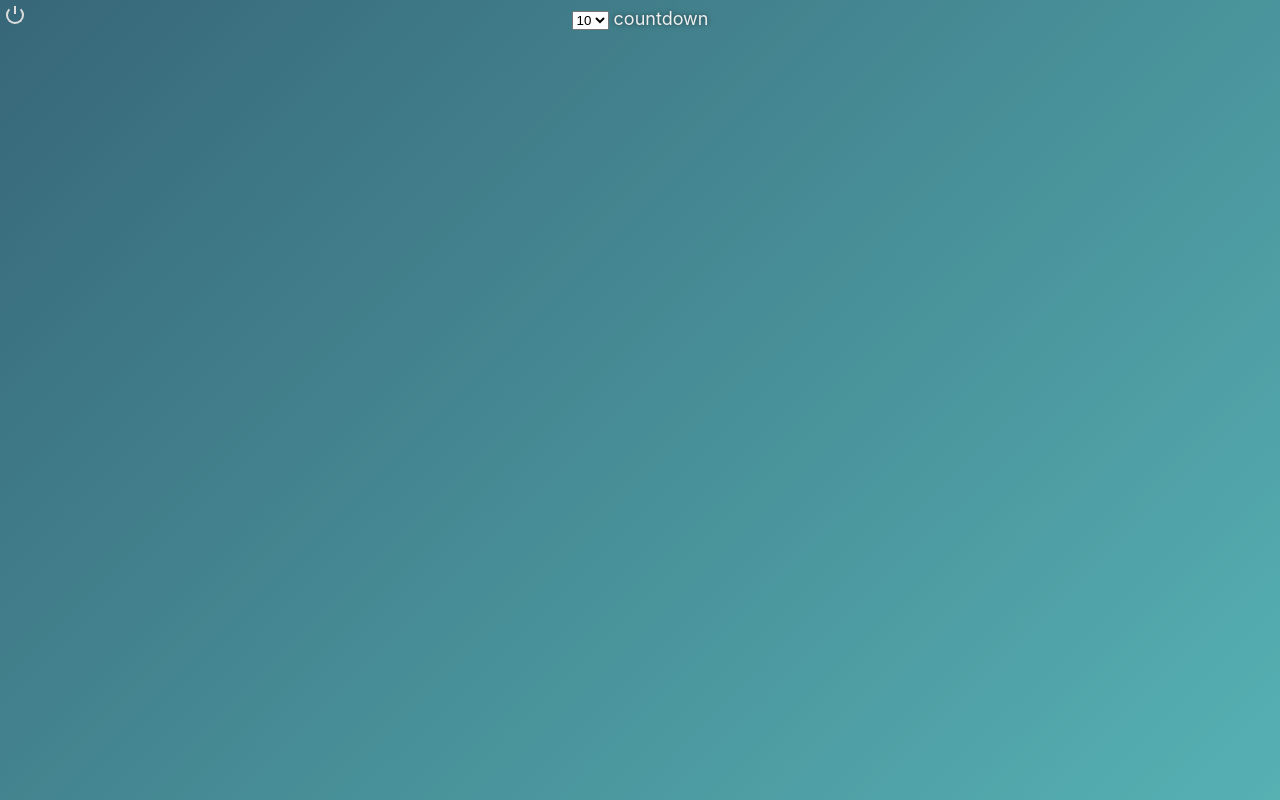
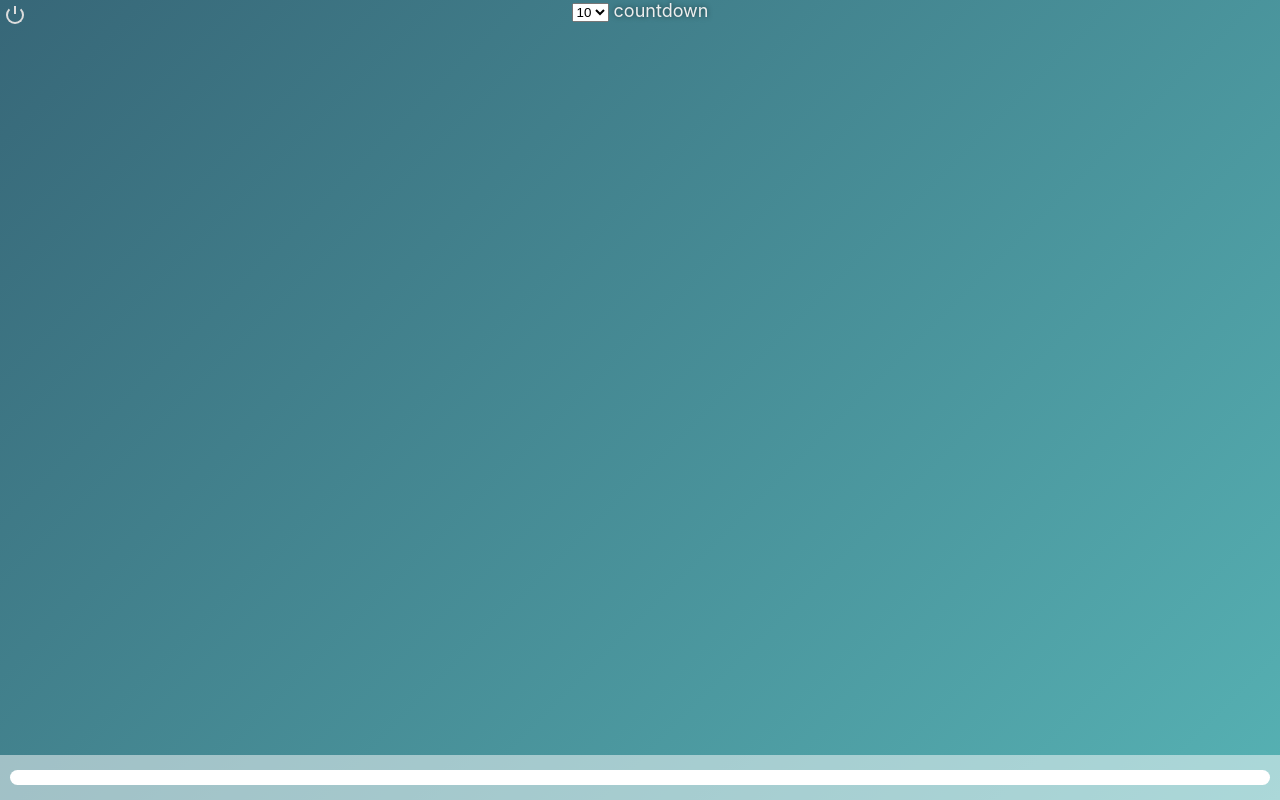
Before and after one commit to filoxo/standup, an Electron app: page index.html in a window 1280 px wide. Drawn offline with Linux system fonts and the light colour scheme.

Commit message:
Add progress bar.

```diff
--- a/app/style.css
+++ b/app/style.css
@@ -1,15 +1,18 @@
 body {
+    background: linear-gradient(135deg, rgba(55,103,120,1) 0%,rgba(86,177,179,1) 100%);;
+    display:flex;
     font-family: -apple-system, BlinkMacSystemFont, "Segoe UI", Helvetica, Arial, sans-serif, "Apple Color Emoji", "Segoe UI Emoji", "Segoe UI Symbol";
-    display: flex;
-    align-items: center;
-    justify-content: space-between;
-    background: linear-gradient(135deg, rgba(55,103,120,1) 0%,rgba(86,177,179,1) 100%);
-    flex-direction: column;
     font-size: 18px;
+    margin: 0;
 }
 main {
     color: #eee;
     text-shadow: 0 0 5px rgba(0,0,0,.5);
+    display: flex;
+    flex-direction: column;
+    flex-grow: 1;
+    align-items: center;
+    justify-content: space-between;
 }
 footer {
     text-align: right;
@@ -70,3 +73,15 @@ button.icon {
     top: 0;
     left: 0;
 }
+
+.progress {
+    background-color: rgba(255,255,255,.5);
+    padding: 15px;
+    width: 100%;
+}
+.progress-bar {
+    background: #fff;
+    border-radius: 15px;
+    margin: 0 10px;
+    padding-bottom: 15px;
+}
--- a/index.html
+++ b/index.html
@@ -15,6 +15,9 @@
       </select>
       <span id="countdown">countdown</span>
     </div>
+    <footer class="progress">
+      <div class="progress-bar"></div>
+    </footer>
   </main>
   <script src="./app/index.js"></script>
 </body>
```
